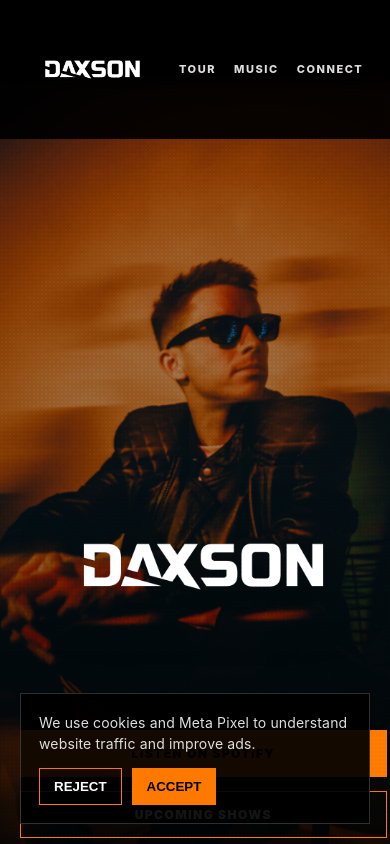
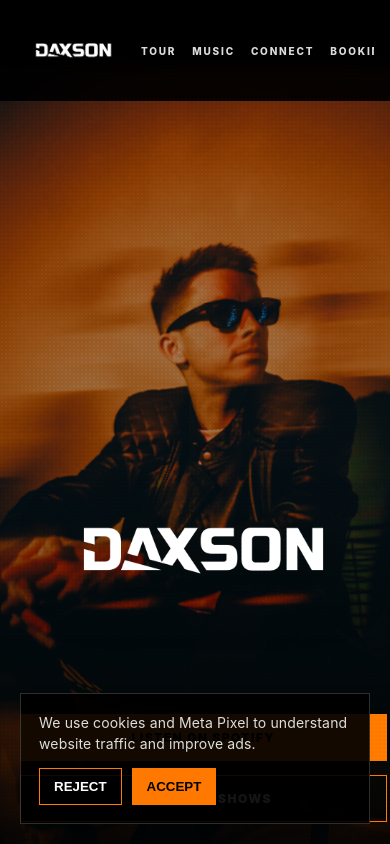
Before and after one commit to daxsonmusic/daxsonmusic, a Next.js app: page / in a window 390 px wide. Shown: the top 844 px of the page. Built offline with nearby package versions, Linux system fonts and the light colour scheme; no server answers.

Commit message:
mobile header fix 4

```diff
--- a/src/app/globals.css
+++ b/src/app/globals.css
@@ -343,14 +343,15 @@
   .site-header {
     flex-direction: row;
     align-items: center;
-    padding: 18px 20px;
-    gap: 14px;
+    padding: 10px 16px;
+    gap: 10px;
+    min-height: 56px;
     background: rgba(0, 0, 0, 0.92);
     backdrop-filter: blur(10px);
   }
 
   .brand img {
-    width: 145px;
+    width: 115px;
   }
 
   .nav {
@@ -358,7 +359,7 @@
     display: flex;
     flex-wrap: nowrap;
     overflow-x: auto;
-    gap: 18px;
+    gap: 16px;
     -webkit-overflow-scrolling: touch;
     scrollbar-width: none;
   }
@@ -368,12 +369,13 @@
   }
 
   .nav a {
-    font-size: 11px;
+    font-size: 10px;
+    letter-spacing: 0.18em;
     white-space: nowrap;
     flex: 0 0 auto;
   }
 
   main {
-    padding-top: 82px;
+    padding-top: 66px;
   }
 }
```
